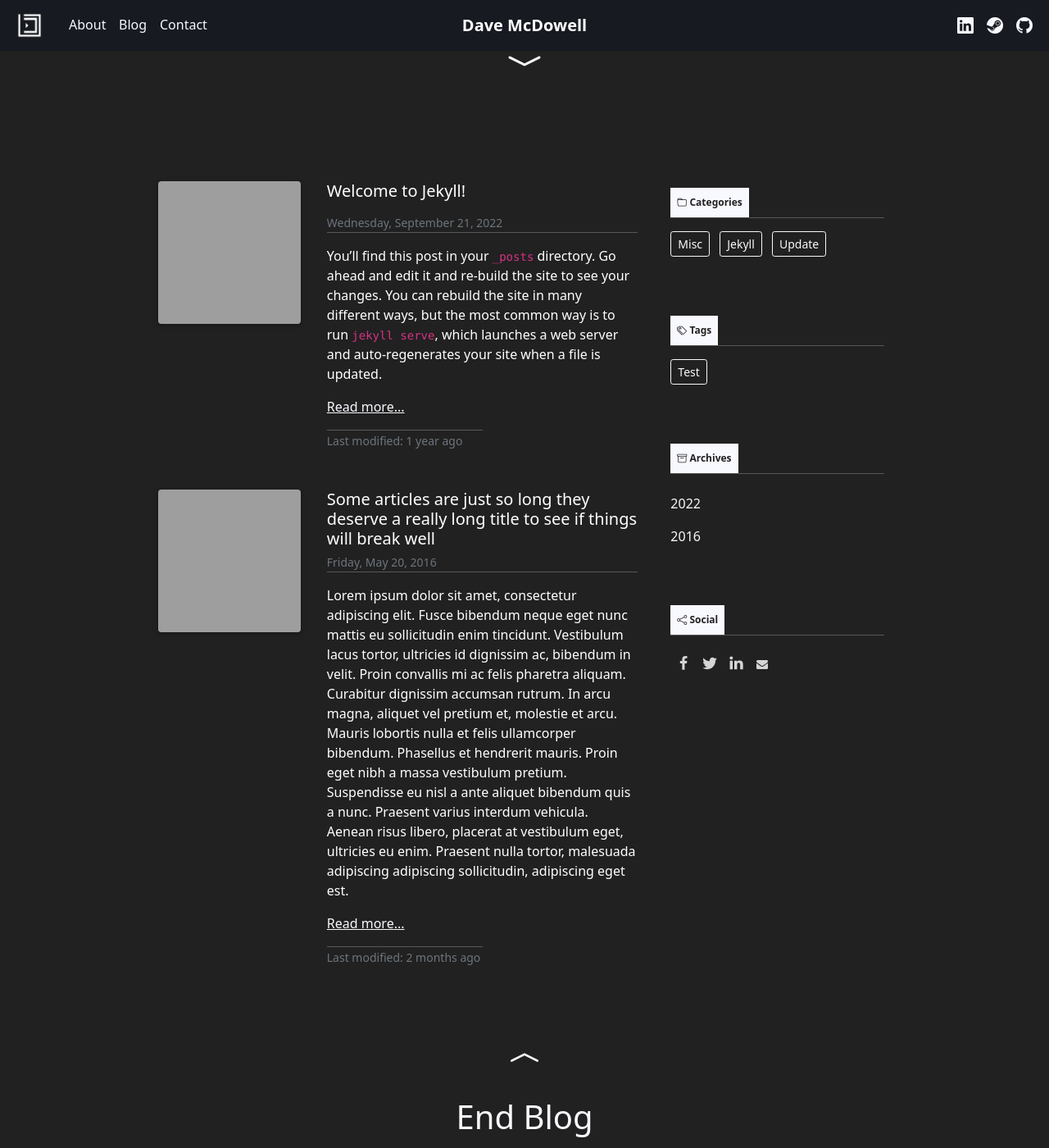
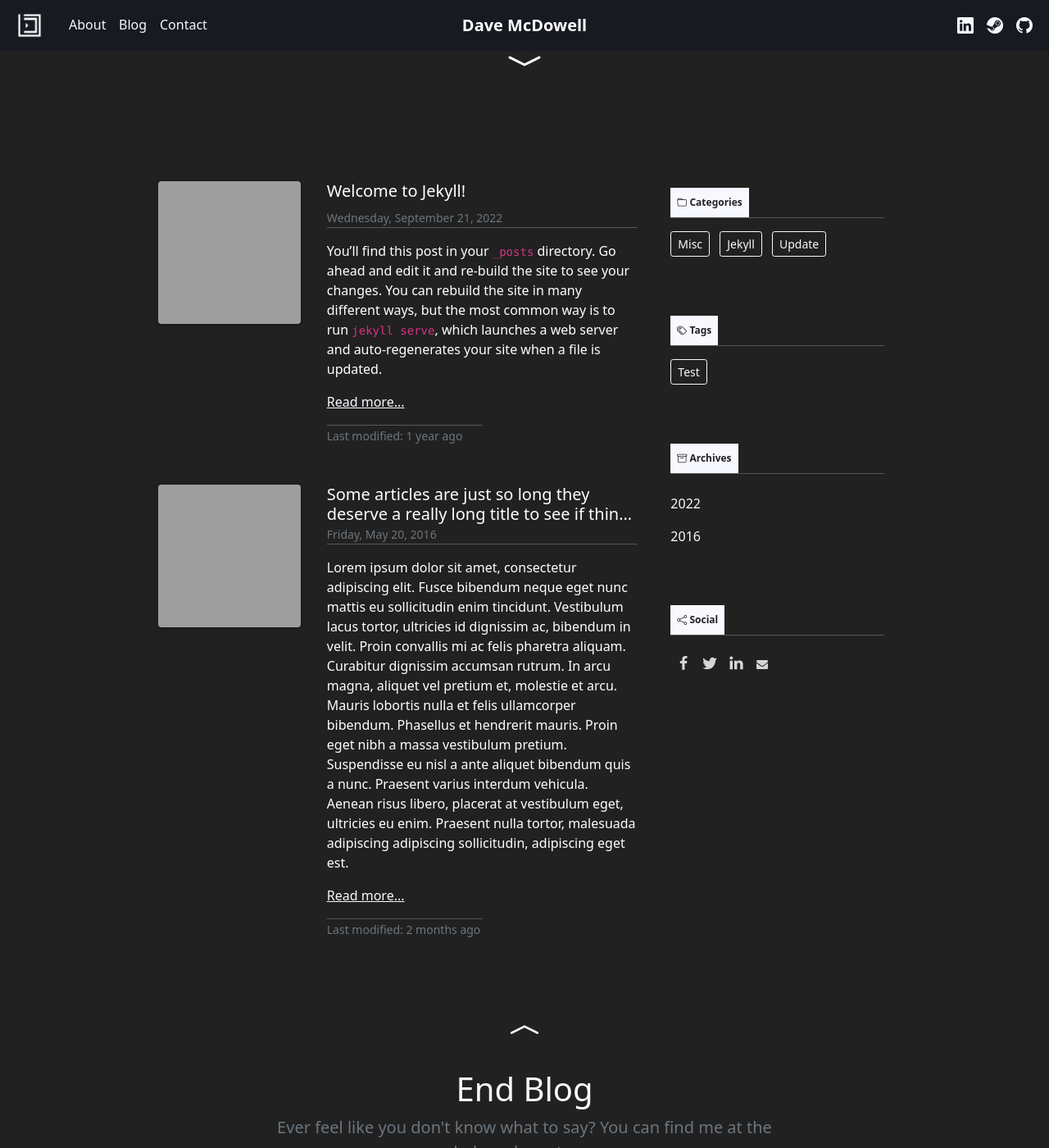
Before and after one commit to davemcdowell/portfolio, a Jekyll site: the page built from blog.html, in a window 1280 px wide and 1400 px high, scrolled down 806 px. Shown: the whole window at 82% size. Built offline with Jekyll 4.4.1, drawn with Linux system fonts in a browser that asks for light colours; nearby versions of some CDN libraries; grey boxes are pictures that could not be loaded.

Commit message:
Update moxxi.css

```diff
--- a/assets/moxxi.css
+++ b/assets/moxxi.css
@@ -341,6 +341,8 @@ pre {
   overflow: hidden;
   display: inline-block;
   -webkit-line-clamp: 2;
+  display: box;
+  display: -webkit-box;
   -webkit-box-orient: vertical;
   -o-text-overflow: ellipsis;
      text-overflow: ellipsis;
@@ -740,6 +742,8 @@ pre {
   max-height: 4.4rem;
   display: inline-block;
   -webkit-line-clamp: 2;
+  display: box;
+  display: -webkit-box;
   -webkit-box-orient: vertical;
   -o-text-overflow: ellipsis;
      text-overflow: ellipsis;
```
